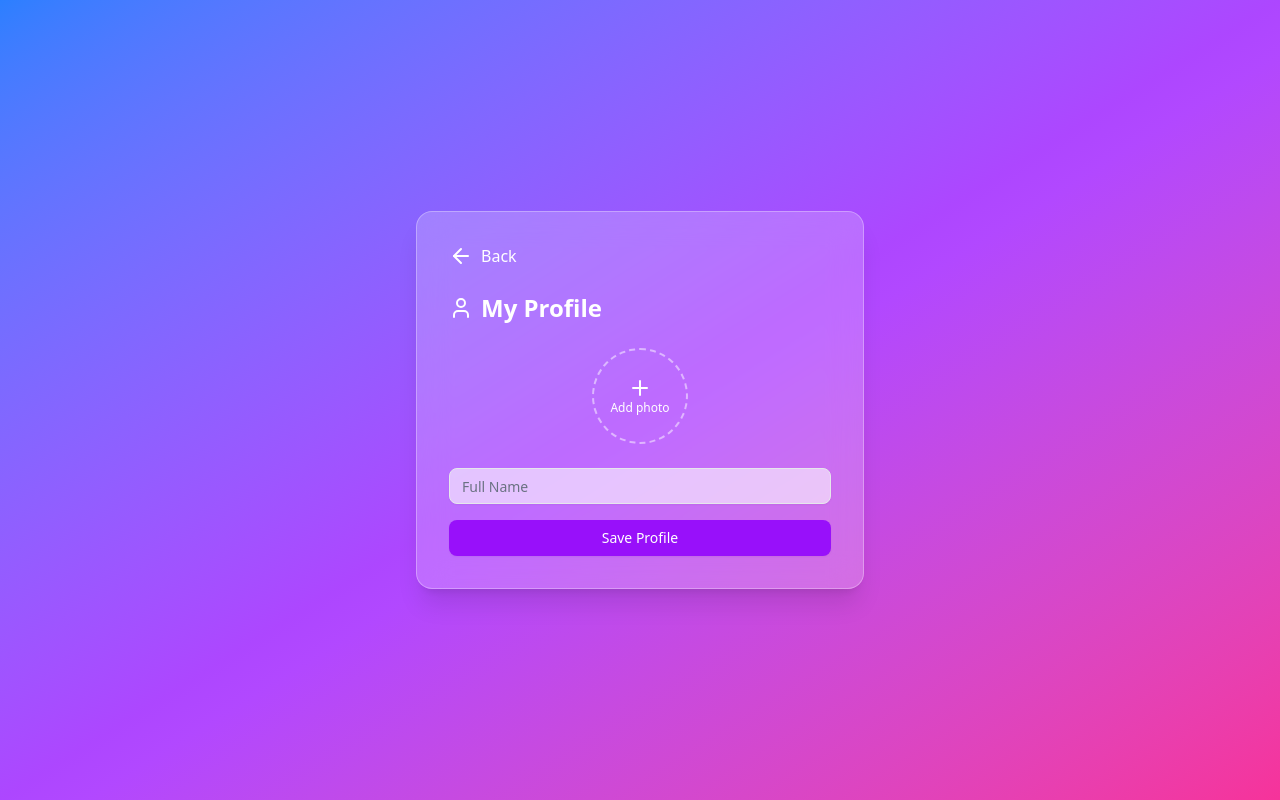
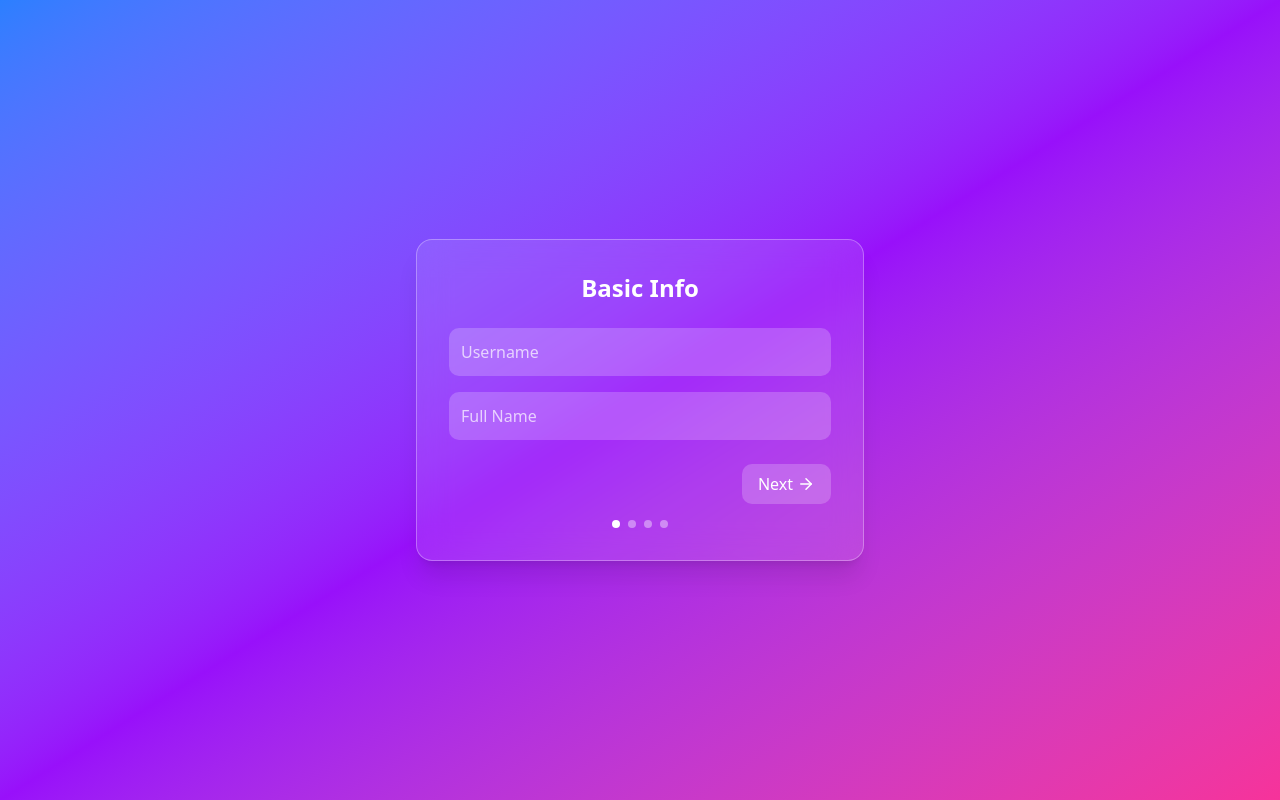
Before and after one commit to Ayray23/Student-to-student-marketplace, a Next.js app: page /profile in a window 1280 px wide. Built offline with nearby package versions, Linux system fonts and the light colour scheme; no server answers.

Commit message:
Added more fields and textbox -made the profile collection page more beatiful -install framer-motion for the smooth amination of the profile pages - sync the authcontex.js page to store user information into the profile table on the db

```diff
--- a/package.json
+++ b/package.json
@@ -23,6 +23,7 @@
     "dotenv": "^17.2.1",
     "embla-carousel-react": "^8.6.0",
     "firebase": "^12.1.0",
+    "framer-motion": "^12.23.22",
     "lucide-react": "^0.539.0",
     "mongoose": "^8.17.1",
     "next": "15.4.6",
--- a/src/app/profile/page.jsx
+++ b/src/app/profile/page.jsx
@@ -1,185 +1,307 @@
 "use client";
 
-import { useEffect, useState } from "react";
+import { useState, useEffect } from "react";
+import { motion, AnimatePresence } from "framer-motion";
 import { createClient } from "/src/utils/supabase/client.ts";
+import { ArrowLeft, ArrowRight, Check, Upload, X } from "lucide-react";
+import Image from "next/image";
 import { useRouter } from "next/navigation";
-import { Button } from "@/components/ui/button";
-import { Input } from "@/components/ui/input";
-import { User, Plus, Trash2, ArrowLeft } from "lucide-react";
 
 export default function ProfilePage() {
   const supabase = createClient();
   const router = useRouter();
+
+  const [step, setStep] = useState(0);
+  const [loading, setLoading] = useState(false);
   const [profile, setProfile] = useState(null);
-  const [loading, setLoading] = useState(true);
+
+  const [formData, setFormData] = useState({
+    username: "",
+    full_name: "",
+    phone: "",
+    location: "",
+    university: "",
+    graduation_year: "",
+    bio: "",
+    avatar_url: "",
+  });
+
   const [avatarFile, setAvatarFile] = useState(null);
 
+  // ✅ Fetch existing profile
   useEffect(() => {
     const fetchProfile = async () => {
-      setLoading(true);
+      const { data: userData } = await supabase.auth.getUser();
+      if (!userData?.user) return;
 
-      const {
-        data: { user },
-        error: userError,
-      } = await supabase.auth.getUser();
-
-      if (userError || !user) {
-        console.error("❌ No logged in user:", userError?.message);
-        setLoading(false);
-        return;
-      }
-
-      const { data, error } = await supabase
+      const { data: existing, error } = await supabase
         .from("profiles")
         .select("*")
-        .eq("user_id", user.id)
+        .eq("user_id", userData.user.id)
         .maybeSingle();
 
       if (error) {
         console.error("❌ Error fetching profile:", error.message);
-      } else {
-        setProfile(data || { user_id: user.id, full_name: "", avatar_url: "" });
+        return;
       }
 
-      setLoading(false);
+      if (existing) {
+        setProfile(existing);
+        setFormData({
+          username: existing.username || "",
+          full_name: existing.full_name || "",
+          phone: existing.phone || "",
+          location: existing.location || "",
+          university: existing.university || "",
+          graduation_year: existing.graduation_year || "",
+          bio: existing.bio || "",
+          avatar_url: existing.avatar_url || "",
+        });
+      }
     };
-
     fetchProfile();
   }, [supabase]);
 
-  const handleFileChange = (e) => {
-    if (e.target.files && e.target.files[0]) {
-      setAvatarFile(e.target.files[0]);
-    }
+  // ✅ Handle input change
+  const handleChange = (e) => {
+    setFormData({ ...formData, [e.target.name]: e.target.value });
   };
 
-  const handleSave = async () => {
-    setLoading(true);
-    let avatar_url = profile.avatar_url;
+  // ✅ Handle avatar upload
+  const handleAvatarUpload = async () => {
+    if (!avatarFile) return formData.avatar_url;
 
-    if (avatarFile) {
-      const fileExt = avatarFile.name.split(".").pop();
-      const fileName = `${Date.now()}.${fileExt}`;
-      const { error: uploadError } = await supabase.storage
-        .from("avatars")
-        .upload(fileName, avatarFile);
+    const fileExt = avatarFile.name.split(".").pop();
+    const filePath = `avatars/${Date.now()}_${Math.random()
+      .toString(36)
+      .substring(2)}.${fileExt}`;
 
-      if (uploadError) {
-        console.error("❌ Avatar upload error:", uploadError.message);
-      } else {
-        const { data: publicUrlData } = supabase.storage
-          .from("avatars")
-          .getPublicUrl(fileName);
-        avatar_url = publicUrlData.publicUrl;
-      }
+    const { error: uploadError } = await supabase.storage
+      .from("avatars")
+      .upload(filePath, avatarFile);
+
+    if (uploadError) {
+      console.error("❌ Avatar upload error:", uploadError.message);
+      return formData.avatar_url;
     }
 
-    const { error } = await supabase.from("profiles").upsert({
-      user_id: profile.user_id,
-      full_name: profile.full_name,
-      avatar_url,
-    });
+    const { data } = supabase.storage.from("avatars").getPublicUrl(filePath);
+    return data.publicUrl;
+  };
 
-    if (error) {
-      console.error("❌ Error saving profile:", error.message);
+  // ✅ Save profile
+  const saveProfile = async () => {
+    setLoading(true);
+
+    const { data: userData } = await supabase.auth.getUser();
+    if (!userData?.user) return;
+
+    const avatarUrl = await handleAvatarUpload();
+
+    const payload = {
+      ...formData,
+      avatar_url: avatarUrl,
+      user_id: userData.user.id,
+    };
+
+    let query = supabase.from("profiles");
+
+    if (profile) {
+      // Update
+      const { error } = await query.update(payload).eq("user_id", userData.user.id);
+      if (error) console.error("❌ Update error:", error.message);
     } else {
-      setProfile((prev) => ({ ...prev, avatar_url }));
+      // Insert
+      const { error } = await query.insert([payload]);
+      if (error) console.error("❌ Insert error:", error.message);
     }
 
     setLoading(false);
+    router.push("/dashboard");
   };
 
-  const handleRemoveAvatar = async () => {
-    if (!profile?.avatar_url) return;
-
-    const fileName = profile.avatar_url.split("/").pop();
-    await supabase.storage.from("avatars").remove([fileName]);
-
-    const { error } = await supabase
-      .from("profiles")
-      .update({ avatar_url: null })
-      .eq("user_id", profile.user_id);
-
-    if (!error) {
-      setProfile((prev) => ({ ...prev, avatar_url: null }));
-    }
+  // ✅ Remove avatar
+  const removeAvatar = () => {
+    setAvatarFile(null);
+    setFormData({ ...formData, avatar_url: "" });
   };
 
-  if (loading) {
-    return (
-      <section className="min-h-screen flex items-center justify-center bg-gradient-to-br from-blue-500 via-purple-500 to-pink-500 dark:from-gray-900 dark:via-gray-800 dark:to-black">
-        <p className="text-white text-lg font-semibold animate-pulse">
-          ⏳ Loading profile...
-        </p>
-      </section>
-    );
-  }
+  const steps = [
+    {
+      title: "Basic Info",
+      fields: (
+        <>
+          <input
+            name="username"
+            value={formData.username}
+            onChange={handleChange}
+            placeholder="Username"
+            className="w-full p-3 rounded-lg bg-white/20 text-white placeholder-white/70"
+          />
+          <input
+            name="full_name"
+            value={formData.full_name}
+            onChange={handleChange}
+            placeholder="Full Name"
+            className="w-full p-3 rounded-lg bg-white/20 text-white placeholder-white/70"
+          />
+        </>
+      ),
+    },
+    {
+      title: "Contact Info",
+      fields: (
+        <>
+          <input
+            name="phone"
+            value={formData.phone}
+            onChange={handleChange}
+            placeholder="Phone Number"
+            className="w-full p-3 rounded-lg bg-white/20 text-white placeholder-white/70"
+          />
+          <input
+            name="location"
+            value={formData.location}
+            onChange={handleChange}
+            placeholder="Location"
+            className="w-full p-3 rounded-lg bg-white/20 text-white placeholder-white/70"
+          />
+        </>
+      ),
+    },
+    {
+      title: "Education",
+      fields: (
+        <>
+          <input
+            name="university"
+            value={formData.university}
+            onChange={handleChange}
+            placeholder="University"
+            className="w-full p-3 rounded-lg bg-white/20 text-white placeholder-white/70"
+          />
+          <input
+            type="number"
+            name="graduation_year"
+            value={formData.graduation_year}
+            onChange={handleChange}
+            placeholder="Graduation Year"
+            className="w-full p-3 rounded-lg bg-white/20 text-white placeholder-white/70"
+          />
+        </>
+      ),
+    },
+    {
+      title: "Profile Details",
+      fields: (
+        <>
+          <textarea
+            name="bio"
+            value={formData.bio}
+            onChange={handleChange}
+            placeholder="Bio"
+            className="w-full p-3 rounded-lg bg-white/20 text-white placeholder-white/70"
+          />
+          <div className="flex flex-col items-center">
+            {avatarFile || formData.avatar_url ? (
+              <div className="relative">
+                <Image
+                  src={
+                    avatarFile ? URL.createObjectURL(avatarFile) : formData.avatar_url
+                  }
+                  alt="avatar preview"
+                  width={100}
+                  height={100}
+                  className="rounded-full border-2 border-white/50"
+                />
+                <button
+                  type="button"
+                  onClick={removeAvatar}
+                  className="absolute -top-2 -right-2 bg-red-600 text-white rounded-full p-1"
+                >
+                  <X size={14} />
+                </button>
+              </div>
+            ) : (
+              <label className="cursor-pointer flex flex-col items-center justify-center p-4 border-2 border-dashed border-white/40 rounded-lg text-white/80">
+                <Upload size={20} />
+                <span className="mt-1 text-sm">Upload Avatar</span>
+                <input
+                  type="file"
+                  accept="image/*"
+                  onChange={(e) => setAvatarFile(e.target.files[0])}
+                  className="hidden"
+                />
+              </label>
+            )}
+          </div>
+        </>
+      ),
+    },
+  ];
 
   return (
-    <section className="min-h-screen flex items-center justify-center bg-gradient-to-br from-blue-500 via-purple-500 to-pink-500 dark:from-gray-900 dark:via-gray-800 dark:to-black px-4">
-      <div className="backdrop-blur-lg bg-white/20 dark:bg-gray-800/20 border border-white/30 dark:border-gray-700/30 rounded-2xl shadow-xl p-8 w-full max-w-md animate-fadeIn">
-
-        {/* Back Button */}
-        <button
-          onClick={() => router.back()}
-          className="flex items-center text-white mb-6 hover:underline"
-        >
-          <ArrowLeft className="mr-2" /> Back
-        </button>
-
-        {/* Title */}
-        <h1 className="text-2xl font-bold text-white mb-6 flex items-center gap-2">
-          <User /> My Profile
+    <section className="min-h-screen flex items-center justify-center bg-gradient-to-br from-blue-500 via-purple-600 to-pink-500 px-4">
+      <div className="backdrop-blur-lg bg-white/10 border border-white/30 rounded-2xl shadow-xl p-8 w-full max-w-md">
+        <h1 className="text-2xl font-bold text-white mb-6 text-center">
+          {steps[step].title}
         </h1>
 
-        {/* Avatar Upload */}
-        <div className="flex flex-col items-center mb-6">
-          {profile?.avatar_url ? (
-            <div className="relative">
-              <img
-                src={profile.avatar_url}
-                alt="Avatar"
-                className="w-24 h-24 rounded-full object-cover border border-white/40"
-              />
-              <button
-                onClick={handleRemoveAvatar}
-                className="absolute -top-2 -right-2 bg-red-500 text-white rounded-full p-1 shadow hover:bg-red-600"
-              >
-                <Trash2 size={16} />
-              </button>
-            </div>
+        <AnimatePresence mode="wait">
+          <motion.div
+            key={step}
+            initial={{ opacity: 0, x: 50 }}
+            animate={{ opacity: 1, x: 0 }}
+            exit={{ opacity: 0, x: -50 }}
+            transition={{ duration: 0.4 }}
+            className="space-y-4"
+          >
+            {steps[step].fields}
+          </motion.div>
+        </AnimatePresence>
+
+        {/* Navigation */}
+        <div className="flex justify-between items-center mt-6">
+          {step > 0 ? (
+            <button
+              onClick={() => setStep(step - 1)}
+              className="flex items-center gap-1 text-white/80 hover:text-white"
+            >
+              <ArrowLeft size={18} /> Back
+            </button>
           ) : (
-            <label className="flex flex-col items-center justify-center w-24 h-24 border-2 border-dashed border-white/50 rounded-full cursor-pointer hover:bg-white/10">
-              <Plus size={24} className="text-white" />
-              <span className="text-xs text-white">Add photo</span>
-              <input
-                type="file"
-                className="hidden"
-                accept="image/*"
-                onChange={handleFileChange}
-              />
-            </label>
+            <span />
+          )}
+
+          {step < steps.length - 1 ? (
+            <button
+              onClick={() => setStep(step + 1)}
+              className="flex items-center gap-1 bg-white/20 px-4 py-2 rounded-lg text-white hover:bg-white/30"
+            >
+              Next <ArrowRight size={18} />
+            </button>
+          ) : (
+            <button
+              onClick={saveProfile}
+              disabled={loading}
+              className="flex items-center gap-1 bg-green-500 px-4 py-2 rounded-lg text-white hover:bg-green-600"
+            >
+              {loading ? "Saving..." : <>Finish <Check size={18} /></>}
+            </button>
           )}
         </div>
 
-        {/* Profile Form */}
-        <Input
-          type="text"
-          placeholder="Full Name"
-          value={profile?.full_name || ""}
-          onChange={(e) =>
-            setProfile((prev) => ({ ...prev, full_name: e.target.value }))
-          }
-          className="mb-4 bg-white/60 dark:bg-gray-700/60"
-        />
-
-        <Button
-          onClick={handleSave}
-          disabled={loading}
-          className="w-full bg-purple-600 hover:bg-purple-700 text-white"
-        >
-          {loading ? "Saving..." : "Save Profile"}
-        </Button>
+        {/* Progress Dots */}
+        <div className="flex justify-center mt-4 space-x-2">
+          {steps.map((_, i) => (
+            <div
+              key={i}
+              className={`w-2 h-2 rounded-full ${
+                i === step ? "bg-white" : "bg-white/40"
+              }`}
+            />
+          ))}
+        </div>
       </div>
     </section>
   );
--- a/src/app/signup/page.js
+++ b/src/app/signup/page.js
@@ -8,10 +8,12 @@ import { Eye, EyeOff } from "lucide-react";
 import { FaGoogle } from "react-icons/fa";
 
 export default function SignUpPage() {
-  const { register, googleLogin } = useAuth(); // ✅ fixed
+  const { register, googleLogin } = useAuth();
   const router = useRouter();
 
   const [email, setEmail] = useState("");
+  const [username, setUsername] = useState("");
+  const [phone, setPhone] = useState("");
   const [password, setPassword] = useState("");
   const [confirmPassword, setConfirmPassword] = useState("");
   const [error, setError] = useState("");
@@ -39,7 +41,10 @@ export default function SignUpPage() {
     }
 
     try {
-      await register(email.trim(), password); // ✅ use register
+      await register(email.trim(), password, {
+        username: username.trim(),
+        phone: phone.trim(),
+      });
       router.push("/dashboard");
     } catch (err) {
       setError(err.message || "Failed to create account");
@@ -50,7 +55,7 @@ export default function SignUpPage() {
 
   const handleGoogleSignup = async () => {
     try {
-      await googleLogin(); // ✅ use googleLogin
+      await googleLogin();
       router.push("/dashboard");
     } catch (err) {
       setError("Google sign-in failed");
@@ -68,6 +73,27 @@ export default function SignUpPage() {
         {error && <p className="text-red-300 text-sm mb-4 text-center">{error}</p>}
 
         <form onSubmit={handleSubmit} className="space-y-4">
+          {/* Username */}
+          <input
+            type="text"
+            placeholder="Username"
+            value={username}
+            onChange={(e) => setUsername(e.target.value)}
+            required
+            className="w-full px-4 py-3 rounded-lg bg-white/30 dark:bg-gray-700/30 text-white placeholder-gray-200 focus:ring-2 focus:ring-pink-400 outline-none"
+          />
+
+          {/* Phone */}
+          <input
+            type="tel"
+            placeholder="Phone Number"
+            value={phone}
+            onChange={(e) => setPhone(e.target.value)}
+            required
+            className="w-full px-4 py-3 rounded-lg bg-white/30 dark:bg-gray-700/30 text-white placeholder-gray-200 focus:ring-2 focus:ring-pink-400 outline-none"
+          />
+
+          {/* Email */}
           <input
             type="email"
             placeholder="Email"
@@ -77,6 +103,7 @@ export default function SignUpPage() {
             className="w-full px-4 py-3 rounded-lg bg-white/30 dark:bg-gray-700/30 text-white placeholder-gray-200 focus:ring-2 focus:ring-pink-400 outline-none"
           />
 
+          {/* Password */}
           <div className="relative">
             <input
               type={showPassword ? "text" : "password"}
@@ -97,6 +124,7 @@ export default function SignUpPage() {
             </button>
           </div>
 
+          {/* Password criteria */}
           {showCriteria && (
             <div className="mt-2 text-xs space-y-1">
               <p className={passwordCriteria.length ? "text-emerald-400" : "text-red-400"}>• At least 8 characters</p>
@@ -107,6 +135,7 @@ export default function SignUpPage() {
             </div>
           )}
 
+          {/* Confirm Password */}
           <input
             type="password"
             placeholder="Confirm Password"
@@ -116,6 +145,7 @@ export default function SignUpPage() {
             className="w-full px-4 py-3 rounded-lg bg-white/30 dark:bg-gray-700/30 text-white placeholder-gray-200 focus:ring-2 focus:ring-pink-400 outline-none"
           />
 
+          {/* Submit Button */}
           <button
             type="submit"
             disabled={loading}
```
Also changed, not shown: context/AuthContext.js (+51 -4 lines), 1 other file (tests, documents, lock files or other folders).
